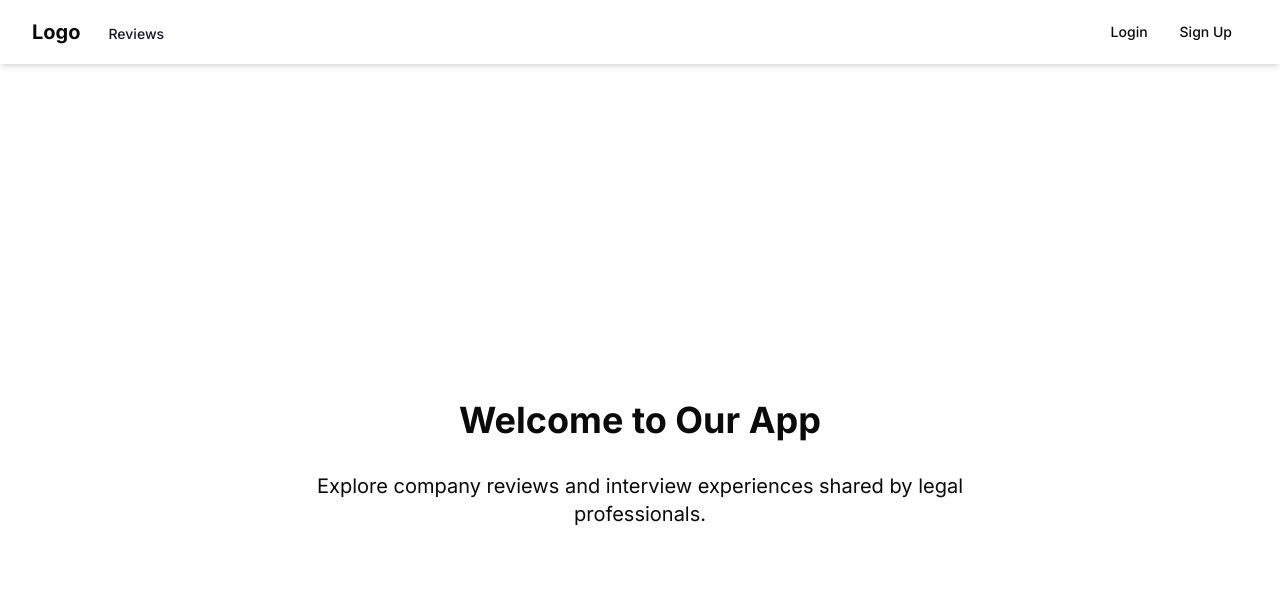
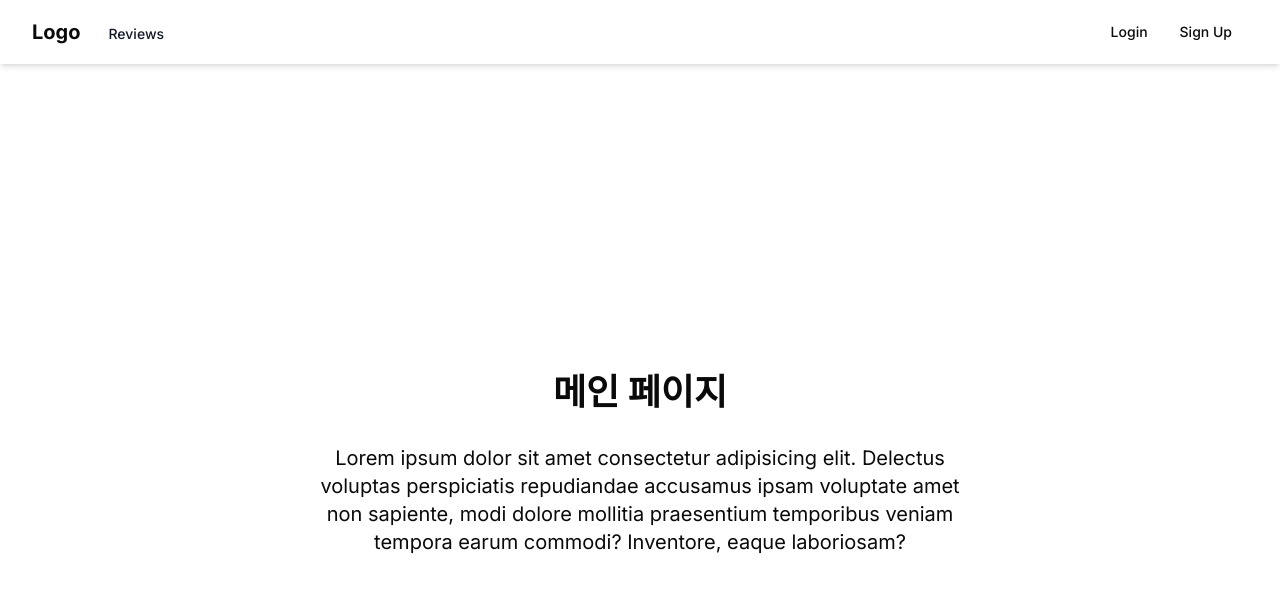
Before and after one commit to youjin-10/kim-community-law, a Next.js app: page / in a window 1280 px wide. Shown: the top 592 px of the page. Built offline with nearby package versions, Linux system fonts and the light colour scheme; no server answers.

Commit message:
chore: 임시 텍스트 추가

```diff
--- a/app/page.tsx
+++ b/app/page.tsx
@@ -1,10 +1,12 @@
 export default function Home() {
   return (
     <main className="flex min-h-screen flex-col items-center justify-center p-24">
-      <h1 className="text-4xl font-bold mb-8">Welcome to Our App</h1>
+      <h1 className="text-4xl font-bold mb-8">메인 페이지</h1>
       <p className="text-xl text-center max-w-2xl">
-        Explore company reviews and interview experiences shared by legal
-        professionals.
+        Lorem ipsum dolor sit amet consectetur adipisicing elit. Delectus
+        voluptas perspiciatis repudiandae accusamus ipsam voluptate amet non
+        sapiente, modi dolore mollitia praesentium temporibus veniam tempora
+        earum commodi? Inventore, eaque laboriosam?
       </p>
     </main>
   );
```
